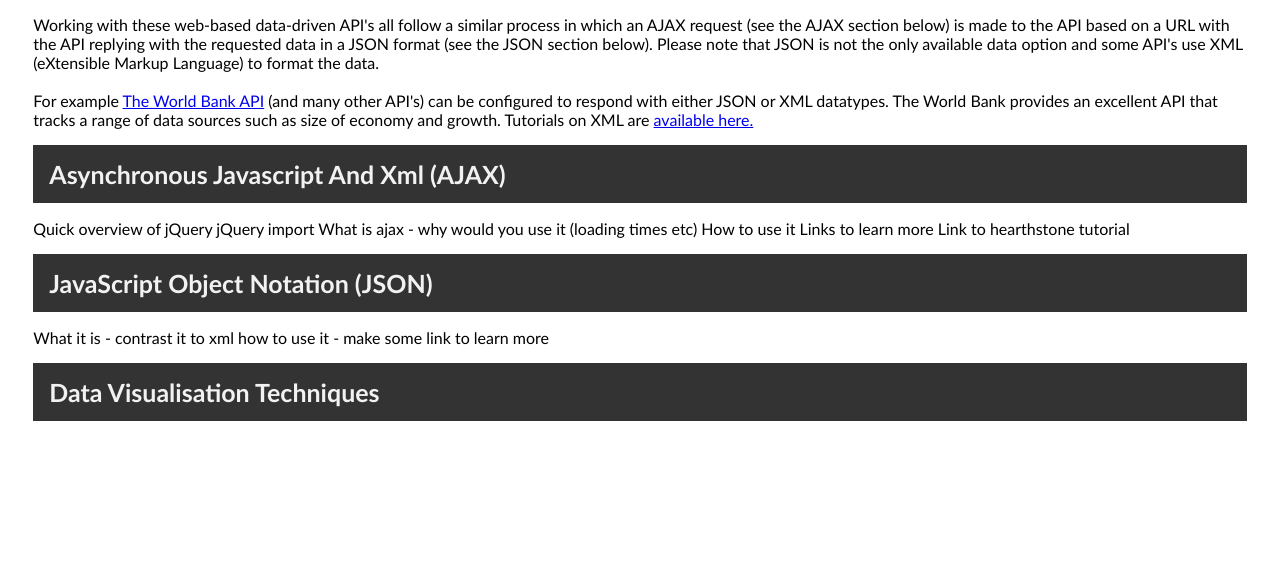
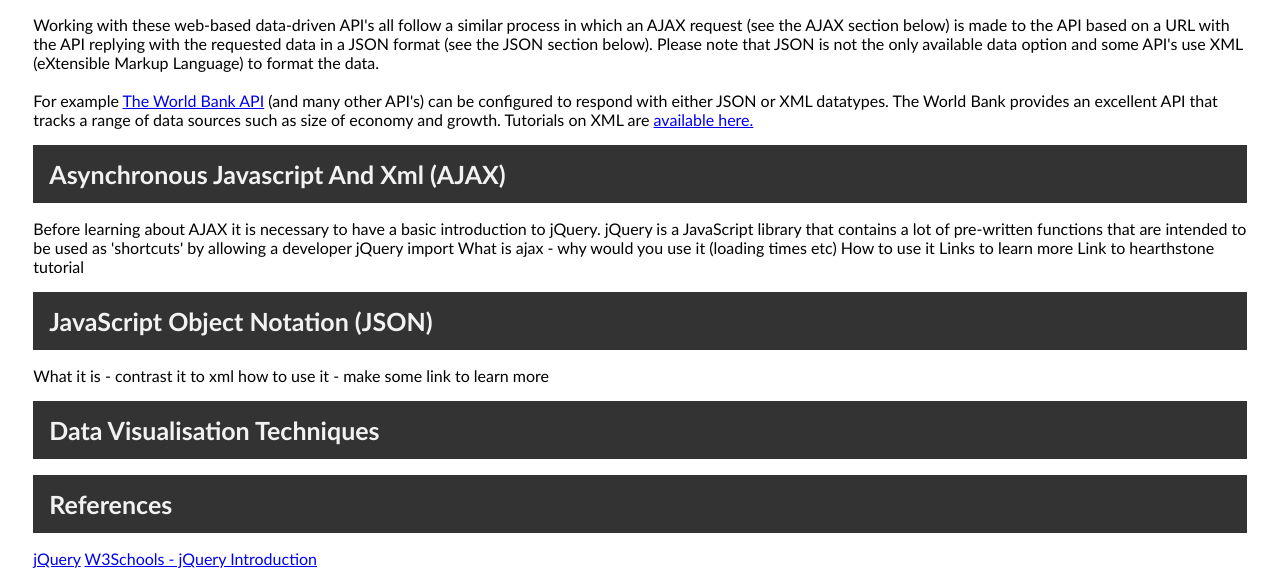
Before and after one commit to markonline37/ip3, a PHP site: page /javascripttutorial.php in a window 1280 px wide. Shown: the part 1066-1634 px from the top of the page. Before the commit the page ends 1487 px from the top, so only its background shows below. Run offline with PHP 8.4, Linux system fonts and the light colour scheme.

Commit message:
qsdasdas

```diff
--- a/javascripttutorial.php
+++ b/javascripttutorial.php
@@ -60,7 +60,7 @@ include('inc/header.php');
 <a id="section2_anchor"></a>
 <h2>Asynchronous Javascript And Xml (AJAX)</h2>
 <p>
-	Quick overview of jQuery
+	Before learning about AJAX it is necessary to have a basic introduction to jQuery. jQuery is a JavaScript library that contains a lot of pre-written functions that are intended to be used as 'shortcuts' by allowing a developer
 	jQuery import
 	What is ajax - why would you use it (loading times etc)
 	How to use it
@@ -82,6 +82,13 @@ include('inc/header.php');
 
 </p>
 
+<a id="section5_anchor"></a>
+<h2>References</h2>
+<p>
+	<a href="https://jquery.com/">jQuery</a>
+	<a href="https://www.w3schools.com/jquery/jquery_intro.asp">W3Schools - jQuery Introduction</a>
+</p>
+
 <?php
 include('inc/footer.php');
 ?>
--- a/moviestutorial.php
+++ b/moviestutorial.php
@@ -4,6 +4,9 @@ $description = 'Movies Tutorial';
 include('inc/header.php');
 ?>
 
+<link rel="stylesheet" href="https://cdnjs.cloudflare.com/ajax/libs/font-awesome/4.7.0/css/font-awesome.min.css">
+<link href="css/tutorial.css" rel="stylesheet" type="text/css">
+
 <h1>Movies Tutorial</h1>
 
 <?php
--- a/shakespearetutorial.php
+++ b/shakespearetutorial.php
@@ -4,6 +4,9 @@ $description = 'Shakespeare Tutorial';
 include('inc/header.php');
 ?>
 
+<link rel="stylesheet" href="https://cdnjs.cloudflare.com/ajax/libs/font-awesome/4.7.0/css/font-awesome.min.css">
+<link href="css/tutorial.css" rel="stylesheet" type="text/css">
+
 <h1>Shakespeare Tutorial</h1>
 
 <?php
--- a/weathertutorial.php
+++ b/weathertutorial.php
@@ -4,6 +4,9 @@ $description = 'Weather Tutorial';
 include('inc/header.php');
 ?>
 
+<link rel="stylesheet" href="https://cdnjs.cloudflare.com/ajax/libs/font-awesome/4.7.0/css/font-awesome.min.css">
+<link href="css/tutorial.css" rel="stylesheet" type="text/css">
+
 <h1>Weather Tutorial</h1>
 
 <?php
```
Also changed, not shown: geojsontutorial.php (+7 -1 lines), tutorial.php (deleted, +0 -12 lines), visualisation.php (deleted, +0 -11 lines).
